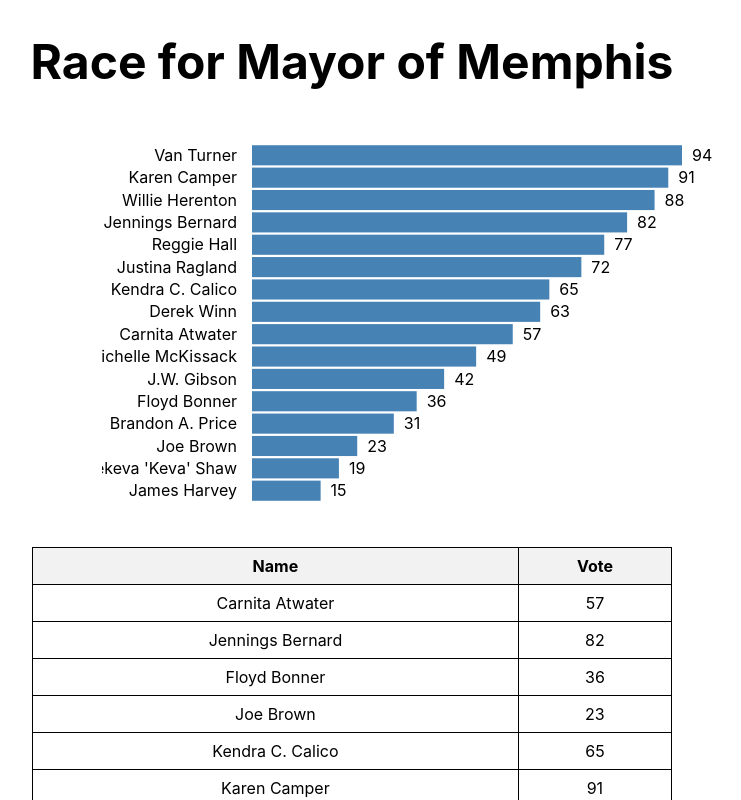
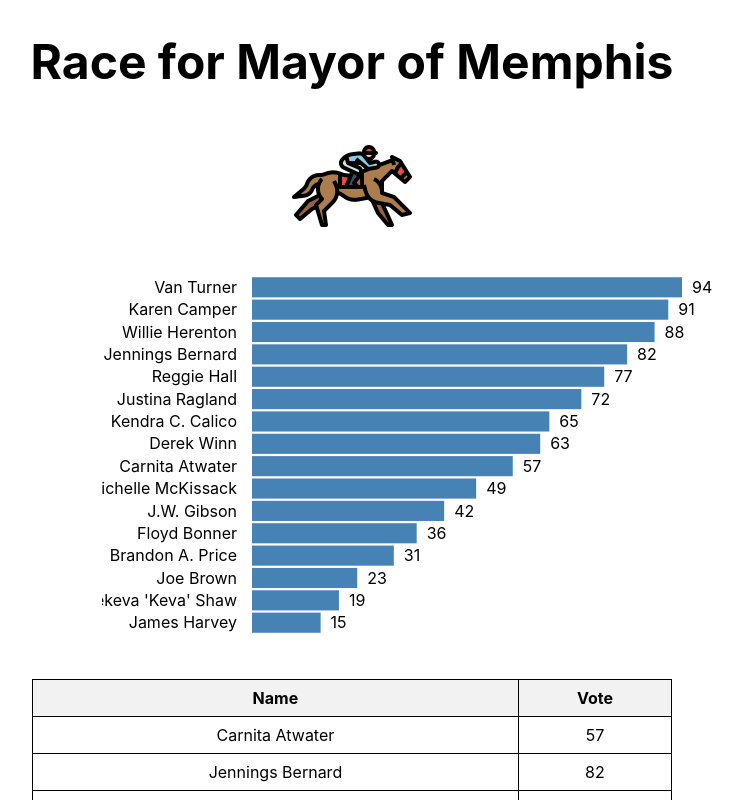
Before and after one commit to Justinmemphis/same-day-election-and-results, a React (Create React App) app in the folder my-app/: page / in a window 1280 px wide. Shown: the top 800 px of the page, without its empty margins (288-1029 px from the left). Built offline with nearby package versions, Linux system fonts and the light colour scheme.

Commit message:
add horse image

```diff
--- a/my-app/src/App.js
+++ b/my-app/src/App.js
@@ -1,5 +1,6 @@
 import './App.css';
 import HorizontalBarChart from './HorizontalBarChart';
+import horseImage from './horse.png';
 
 const data = [
   { name: "Carnita Atwater", vote: 57 },
@@ -24,6 +25,7 @@ function App() {
   return (
     <div className="App">
 	<h1>Race for Mayor of Memphis</h1>
+	<img src={horseImage} alt="horse" />
         <div className="chart-section">
 	        <HorizontalBarChart data={data} />
 	</div>
```
Also changed, not shown: my-app/src/horse.png (added).
